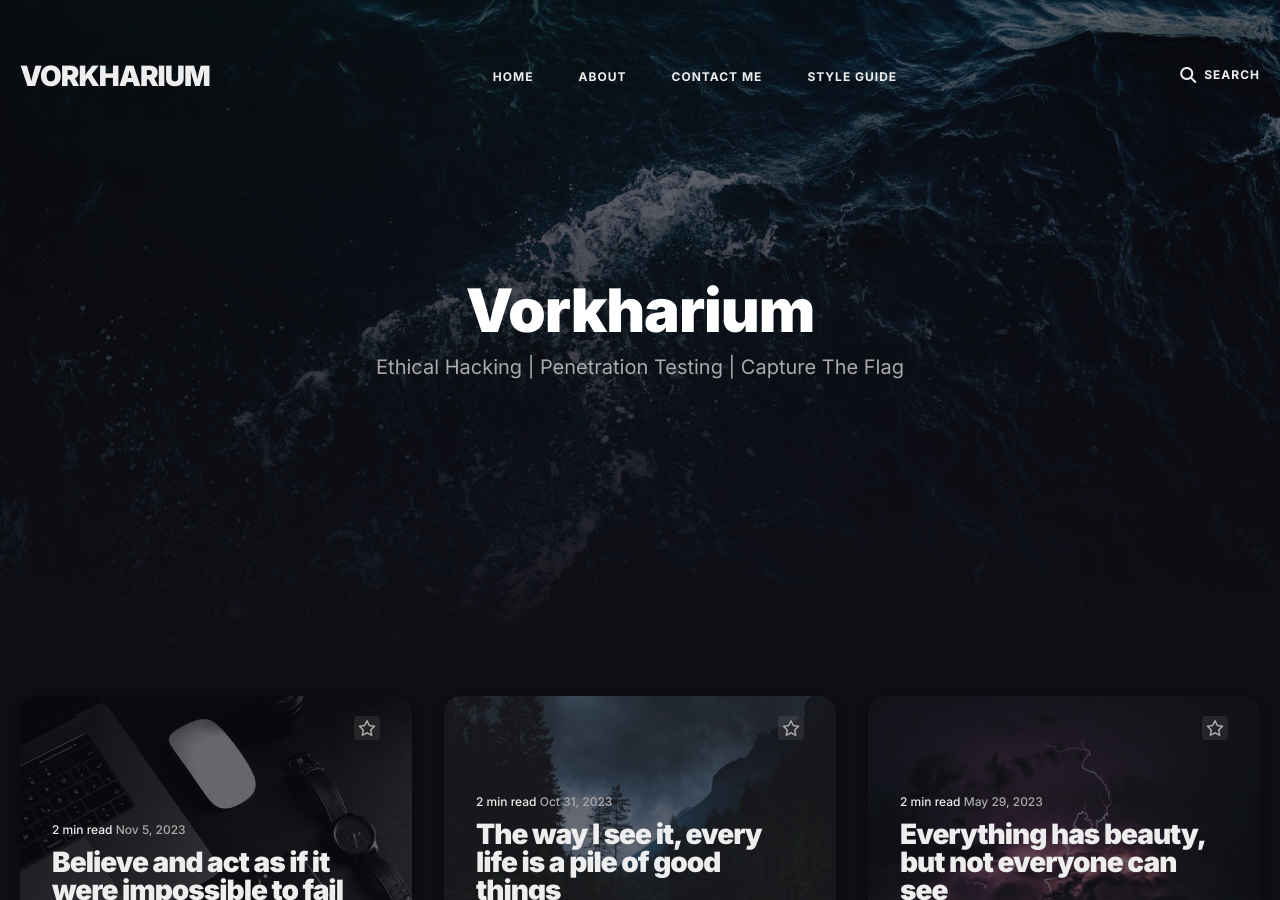
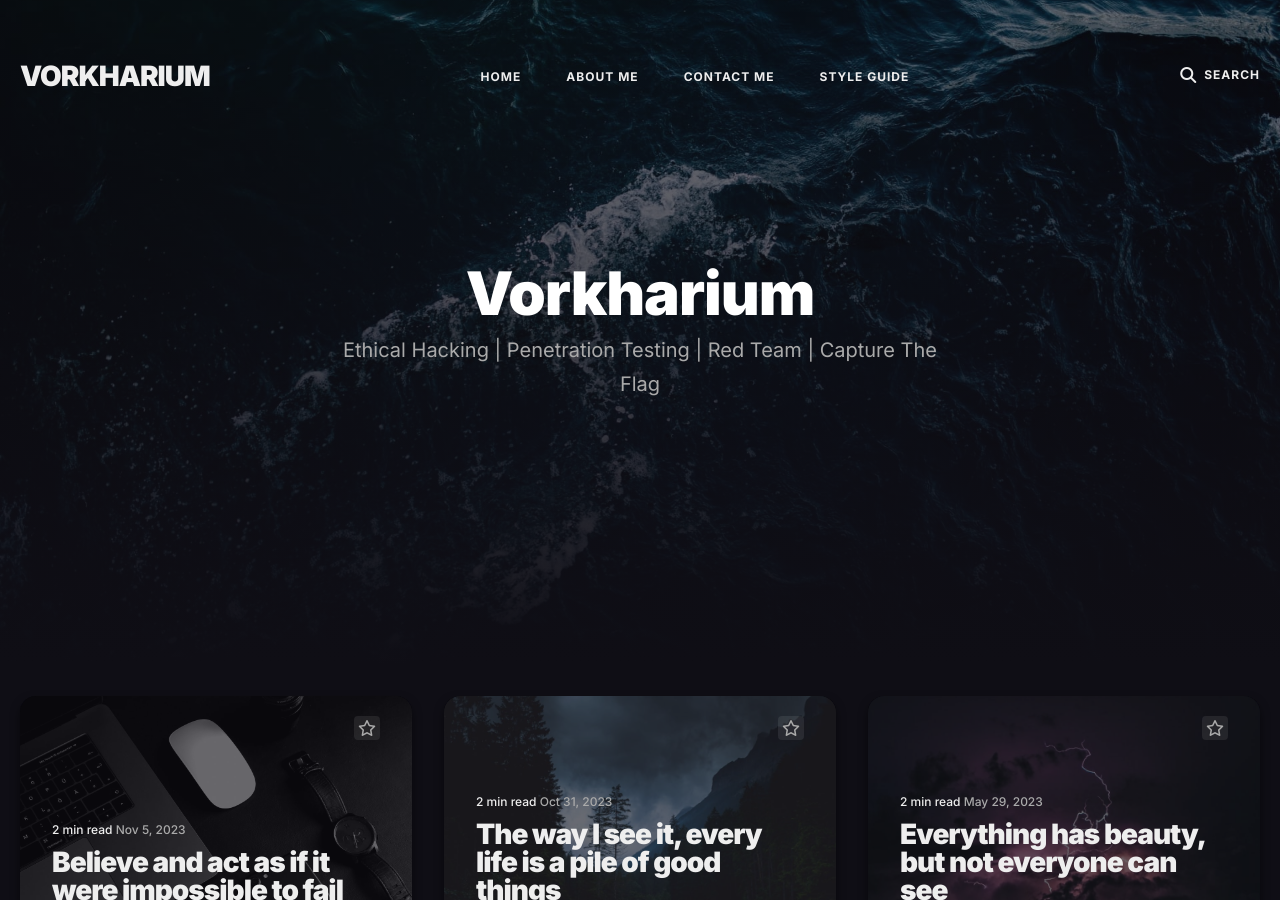
Before and after one commit to Vorkharium/vorkharium.github.io, a Jekyll site: the page built from index.html, in a window 1280 px wide and 900 px high. Built offline with Jekyll 4.4.1, drawn with Linux system fonts in a browser that asks for light colours; the list of posts is cut into pages by our own code.

Commit message:
Update settings.yml

```diff
--- a/_data/settings.yml
+++ b/_data/settings.yml
@@ -11,7 +11,7 @@
   menu-items:
     - title: 'Home'
       url: '/'
-    - title: 'About'
+    - title: 'About Me'
       url: '/about/'
     - title: 'Contact Me'
       url: '/contact/'
@@ -30,7 +30,7 @@
 # Hero Settings
 hero:
   title: Vorkharium
-  description: Ethical Hacking | Penetration Testing | Capture The Flag
+  description: Ethical Hacking | Penetration Testing | Red Team | Capture The Flag
   image: '/images/01.jpg'
 
 
```
